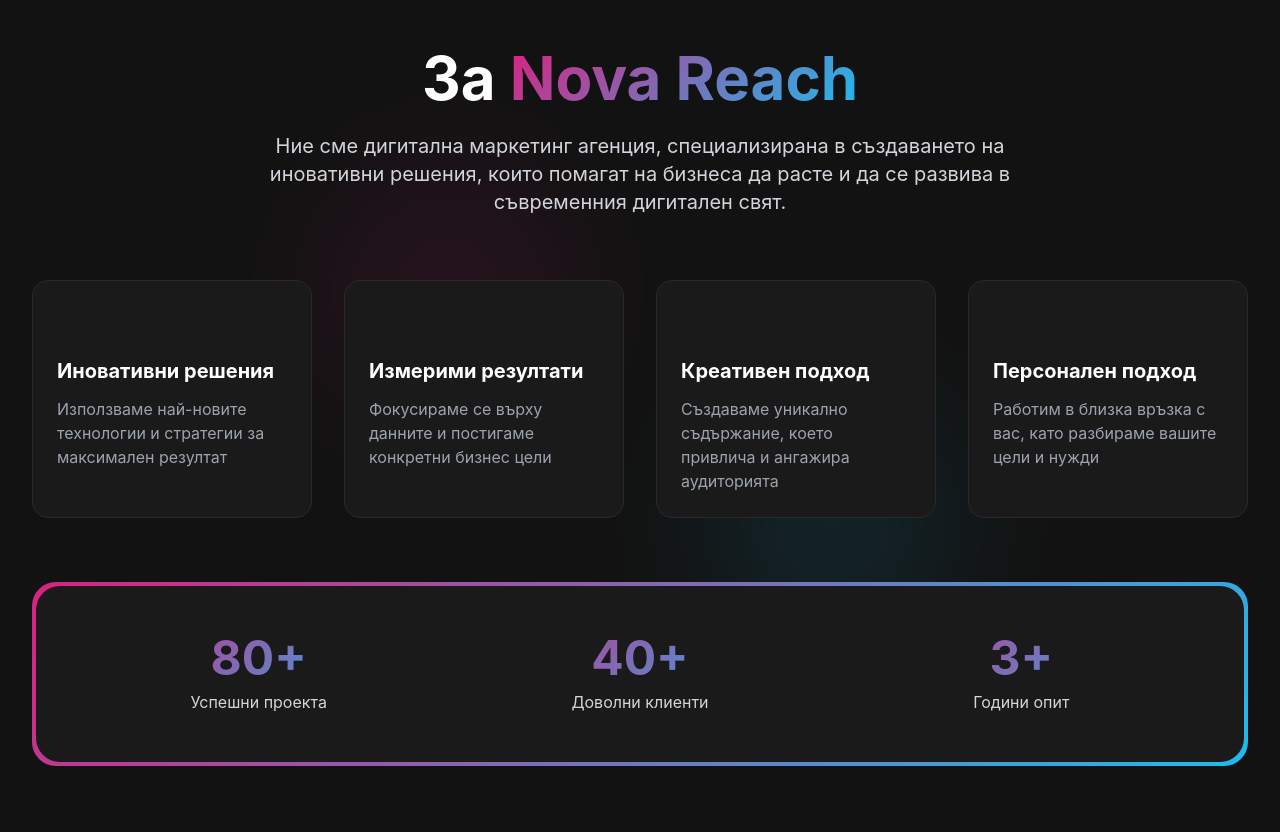
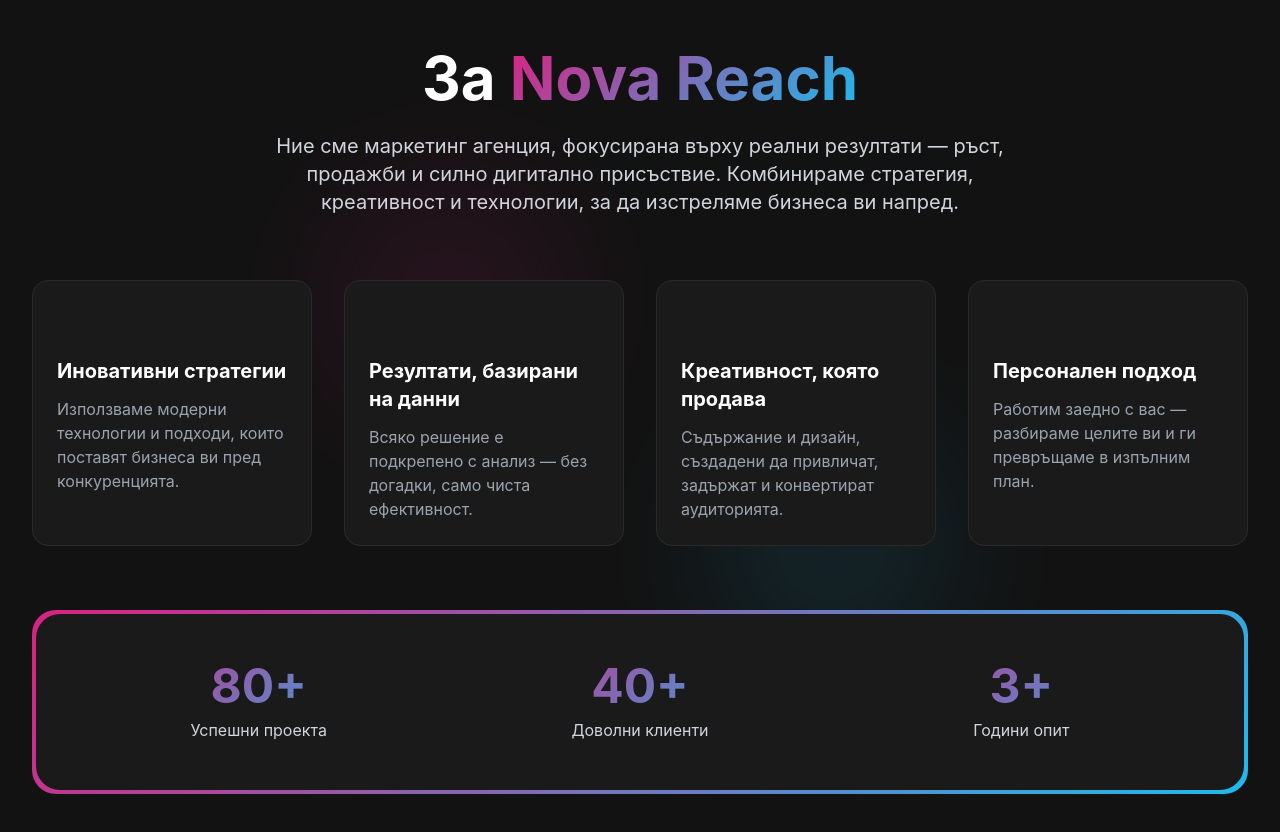
Before and after one commit to smiliev/nova-reach-bg, a React (Vite) app: page / in a window 1280 px wide. Shown: the part 880-1712 px from the top of the page. Built offline with nearby package versions, Linux system fonts and the light colour scheme.

Commit message:
Update i18n.js

```diff
--- a/src/i18n.js
+++ b/src/i18n.js
@@ -21,15 +21,15 @@
       about: {
         title: "За",
         titleHighlight: "Nova Reach",
-        description: "Ние сме дигитална маркетинг агенция, специализирана в създаването на иновативни решения, които помагат на бизнеса да расте и да се развива в съвременния дигитален свят.",
-        feature1Title: "Иновативни решения",
-        feature1Desc: "Използваме най-новите технологии и стратегии за максимален резултат",
-        feature2Title: "Измерими резултати",
-        feature2Desc: "Фокусираме се върху данните и постигаме конкретни бизнес цели",
-        feature3Title: "Креативен подход",
-        feature3Desc: "Създаваме уникално съдържание, което привлича и ангажира аудиторията",
+        description: "Ние сме маркетинг агенция, фокусирана върху реални резултати — ръст, продажби и силно дигитално присъствие. Комбинираме стратегия, креативност и технологии, за да изстреляме бизнеса ви напред.",
+        feature1Title: "Иновативни стратегии",
+        feature1Desc: "Използваме модерни технологии и подходи, които поставят бизнеса ви пред конкуренцията.",
+        feature2Title: "Резултати, базирани на данни",
+        feature2Desc: "Всяко решение е подкрепено с анализ — без догадки, само чиста ефективност.",
+        feature3Title: "Креативност, която продава",
+        feature3Desc: "Съдържание и дизайн, създадени да привличат, задържат и конвертират аудиторията.",
         feature4Title: "Персонален подход",
-        feature4Desc: "Работим в близка връзка с вас, като разбираме вашите цели и нужди",
+        feature4Desc: "Работим заедно с вас — разбираме целите ви и ги превръщаме в изпълним план.",
         stat1: "Успешни проекта",
         stat2: "Доволни клиенти",
         stat3: "Години опит"
```
